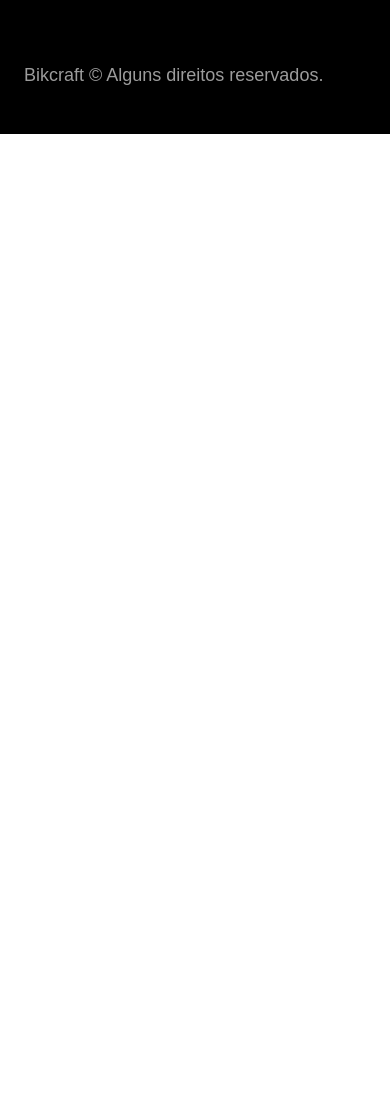
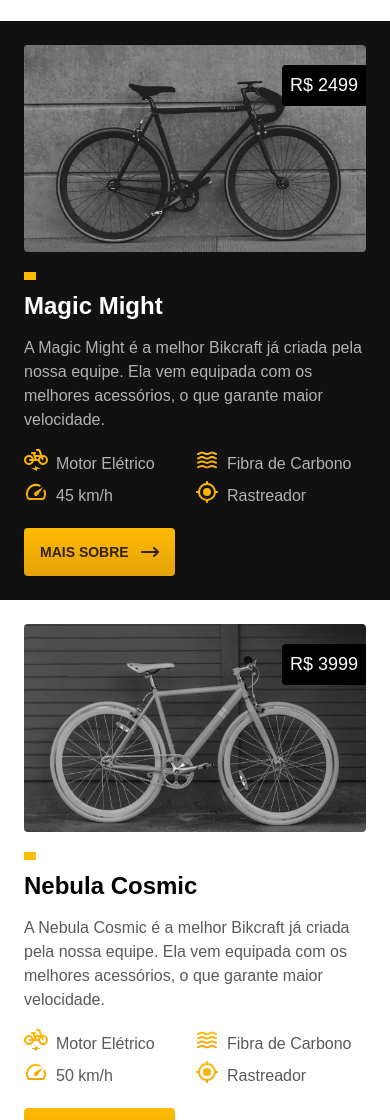
Before and after one commit to pricarrenho/bikcraft, a plain HTML site: page bicicletas.html in a window 390 px wide. Shown: the part 880-2000 px from the top of the page. Before the commit the page ends 1014 px from the top, so only its background shows below. Drawn offline with Linux system fonts and the light colour scheme.

Commit message:
improuve bicycles

```diff
--- a/bicicletas.html
+++ b/bicicletas.html
@@ -25,9 +25,98 @@
     <main class="bicycles-main-bg">
       <div class="bicycles-main">
         <p>ESCOLHA A MELHOR PARA VOCÊ</p>
-        <h1>nossas bicicletas<span>.</span></h1>
+        <h1>Nossas bicicletas<span>.</span></h1>
       </div>
     </main>
+
+    <article class="bicycles-article">
+      <div class="nimbus-container">
+        <div class="nimbus-img">
+          <span>R$ 4999</span>
+          <img src="./img/bicicletas/nimbus.jpg" alt="Bicicleta Nimbus Stark" />
+        </div>
+        <div class="nimbus-content">
+          <h2>Nimbus Stark</h2>
+          <p>
+            A Nimbus Stark é a melhor Bikcraft já criada pela nossa equipe. Ela
+            vem equipada com os melhores acessórios, o que garante maior
+            velocidade.
+          </p>
+          <ul class="nimbus-list">
+            <li>
+              <img src="./img/icones/eletrica.svg" alt="" />Motor Elétrico
+            </li>
+            <li>
+              <img src="./img/icones/carbono.svg" alt="" />Fibra de Carbono
+            </li>
+            <li><img src="./img/icones/velocidade.svg" alt="" />50 km/h</li>
+            <li><img src="./img/icones/rastreador.svg" alt="" /> Rastreador</li>
+          </ul>
+          <a href="./">Mais Sobre</a>
+        </div>
+      </div>
+    </article>
+    <div class="article-magic">
+      <article class="bicycles-article">
+        <div class="magic-container">
+          <div class="magic-img">
+            <span>R$ 2499</span>
+            <img src="./img/bicicletas/magic.jpg" alt="Bicicleta Magic Might" />
+          </div>
+          <div class="magic-content">
+            <h2>Magic Might</h2>
+            <p>
+              A Magic Might é a melhor Bikcraft já criada pela nossa equipe. Ela
+              vem equipada com os melhores acessórios, o que garante maior
+              velocidade.
+            </p>
+            <ul class="magic-list">
+              <li>
+                <img src="./img/icones/eletrica.svg" alt="" />Motor Elétrico
+              </li>
+              <li>
+                <img src="./img/icones/carbono.svg" alt="" />Fibra de Carbono
+              </li>
+              <li><img src="./img/icones/velocidade.svg" alt="" /> 45 km/h</li>
+              <li>
+                <img src="./img/icones/rastreador.svg" alt="" />Rastreador
+              </li>
+            </ul>
+            <a href="./">Mais Sobre</a>
+          </div>
+        </div>
+      </article>
+    </div>
+    <article class="bicycles-article">
+      <div class="nebula-container">
+        <div class="nebula-img">
+          <span>R$ 3999</span>
+          <img
+            src="./img/bicicletas/nebula.jpg"
+            alt="Bicicleta Nebula Cosmic"
+          />
+        </div>
+        <div class="nebula-content">
+          <h2>Nebula Cosmic</h2>
+          <p>
+            A Nebula Cosmic é a melhor Bikcraft já criada pela nossa equipe. Ela
+            vem equipada com os melhores acessórios, o que garante maior
+            velocidade.
+          </p>
+          <ul class="nebula-list">
+            <li>
+              <img src="./img/icones/eletrica.svg" alt="" />Motor Elétrico
+            </li>
+            <li>
+              <img src="./img/icones/carbono.svg" alt="" />Fibra de Carbono
+            </li>
+            <li><img src="./img/icones/velocidade.svg" alt="" />50 km/h</li>
+            <li><img src="./img/icones/rastreador.svg" alt="" />Rastreador</li>
+          </ul>
+          <a href="./">Mais Sobre</a>
+        </div>
+      </div>
+    </article>
 
     <footer class="footer-bg">
       <div class="footer-container">
--- /dev/null
+++ b/styles/bicycles-article.css
@@ -0,0 +1,274 @@
+.bicycles-article {
+  display: flex;
+  flex-direction: column;
+  gap: 64px;
+  max-width: 1200px;
+  margin-left: auto;
+  margin-right: auto;
+  align-items: center;
+}
+
+.nimbus-container,
+.magic-container,
+.nebula-container {
+  display: grid;
+  grid-template-columns: 1fr 1fr;
+  align-items: center;
+  gap: 40px;
+  padding-top: 60px;
+  padding-bottom: 60px;
+}
+
+.nimbus-img img,
+.magic-img img,
+.nebula-img img {
+  border-radius: 4px;
+}
+
+.nimbus-img,
+.magic-img,
+.nebula-img {
+  position: relative;
+}
+
+.nimbus-img span,
+.magic-img span,
+.nebula-img span {
+  position: absolute;
+  z-index: 1;
+  right: 0px;
+  top: 20px;
+  padding: 10px 8px;
+  background-color: var(--black-1);
+  color: var(--white-0);
+  border-bottom-left-radius: 4px;
+  border-top-left-radius: 4px;
+  font-size: 18px;
+}
+
+.nimbus-content,
+.magic-content,
+.nebula-content {
+  display: grid;
+  grid-template-columns: 1fr auto;
+  place-self: start;
+  gap: 24px;
+  margin-top: 24px;
+}
+
+.nimbus-content h2::after,
+.magic-content h2::after,
+.nebula-content h2::after {
+  content: url(/img/dec/top-right.svg);
+  position: absolute;
+  top: -24px;
+  right: 10px;
+}
+
+.nimbus-content h2,
+.magic-content h2,
+.nebula-content h2 {
+  grid-column: 1/-1;
+  font-size: 32px;
+  position: relative;
+}
+
+.magic-content h2 {
+  color: var(--white-0);
+}
+
+.nimbus-content h2::before,
+.magic-content h2::before,
+.nebula-content h2::before {
+  content: "";
+  position: absolute;
+  width: 12px;
+  height: 8px;
+  background-color: var(--primary-1);
+  top: -20px;
+  position: absolute;
+}
+
+.nimbus-content p,
+.magic-content p,
+.nebula-content p {
+  grid-column: 1/-1;
+  font-size: 18px;
+  line-height: 24px;
+}
+
+.nimbus-content p,
+.nebula-content p {
+  color: var(--gray-5);
+}
+
+.magic-content p {
+  color: var(--gray-2);
+}
+
+.nimbus-list,
+.magic-list,
+.nebula-list {
+  font-size: 20px;
+  line-height: 32px;
+  display: grid;
+}
+
+.nimbus-list li,
+.magic-list li,
+.nebula-list li {
+  display: flex;
+  gap: 8px;
+}
+
+.nimbus-list img,
+.magic-list img,
+.nebula-list img {
+  height: 24px;
+}
+
+.nimbus-list,
+.nebula-list {
+  color: var(--gray-5);
+}
+
+.magic-list {
+  color: var(--gray-2);
+}
+
+.nimbus-content a,
+.magic-content a,
+.nebula-content a {
+  font-size: 18px;
+  text-transform: uppercase;
+  place-self: end;
+  background: linear-gradient(var(--primary-1), var(--primary-2));
+  color: var(--primary-5);
+  font-weight: bolder;
+  padding: 16px 36px;
+  border-radius: 4px;
+  align-items: center;
+  position: relative;
+}
+
+.nimbus-content a::after,
+.magic-content a::after,
+.nebula-content a::after {
+  content: "";
+  display: inline-block;
+  width: 18px;
+  height: 10px;
+  margin-left: 12px;
+  background: url(../../img/icones/seta.svg);
+  transition: 0.3s;
+}
+
+.nimbus-content a:hover,
+.magic-content a:hover,
+.nebula-content a:hover {
+  background: linear-gradient(var(--primary-2), var(--primary-3));
+}
+
+.article-magic {
+  background: linear-gradient(to right, var(--white-0) 30%, var(--black-2) 30%);
+}
+
+.nimbus-content a:hover::after {
+  transform: translate(10px);
+}
+
+@media (max-width: 900px) {
+  .nimbus-container,
+  .magic-container,
+  .nebula-container {
+    display: grid;
+    grid-template-columns: 1fr;
+    padding: 24px;
+  }
+
+  .nimbus-content h2,
+  .magic-content h2,
+  .nebula-content h2 {
+    font-size: 26px;
+  }
+
+  .nimbus-content p,
+  .magic-content p,
+  .nebula-content p {
+    font-size: 16px;
+  }
+
+  .nimbus-list,
+  .magic-list,
+  .nebula-list {
+    font-size: 16px;
+  }
+
+  .nimbus-content a,
+  .magic-content a,
+  .nebula-content a {
+    font-size: 16px;
+  }
+
+  .article-magic {
+    background: var(--black-2);
+  }
+}
+
+@media (max-width: 500px) {
+  .nimbus-content h2::after,
+  .magic-content h2::after,
+  .nebula-content h2::after {
+    display: none;
+  }
+
+  .nimbus-container,
+  .magic-container,
+  .nebula-container {
+    gap: 16px;
+  }
+
+  .nimbus-content,
+  .magic-content,
+  .nebula-content {
+    gap: 16px;
+  }
+
+  .nimbus-content h2,
+  .magic-content h2,
+  .nebula-content h2 {
+    font-size: 24px;
+  }
+
+  .nimbus-content p,
+  .magic-content p,
+  .nebula-content p {
+    font-size: 16px;
+  }
+
+  .nimbus-list,
+  .magic-list,
+  .nebula-list {
+    font-size: 16px;
+  }
+
+  .nimbus-content a,
+  .magic-content a,
+  .nebula-content a {
+    font-size: 14px;
+    padding: 16px;
+  }
+
+  .nimbus-list,
+  .magic-list,
+  .nebula-list {
+    grid-column: 1/-1;
+    grid-template-columns: 1fr 1fr;
+  }
+
+  .nimbus-content a,
+  .magic-content a,
+  .nebula-content a {
+    place-self: start;
+  }
+}
--- a/styles/style.css
+++ b/styles/style.css
@@ -9,3 +9,4 @@
 @import "./section-insurance.css";
 @import "./footer.css";
 @import "./bicycles-main.css";
+@import "./bicycles-article.css";
```
